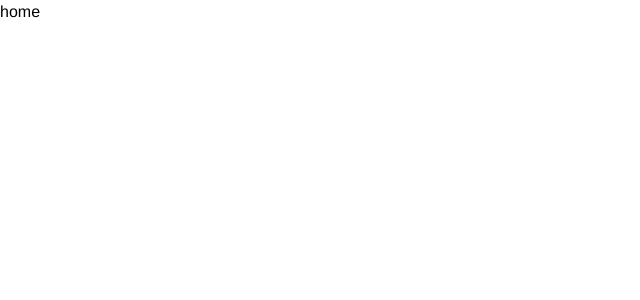
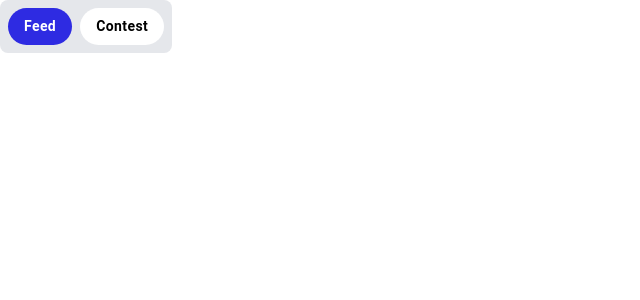
Before and after one commit to zernrack/PicQuest, a React (Vite) app in the folder client/: page / in a window 1280 px wide. Shown: the top 300 px of the page, without its empty margins (0-640 px from the left). Built offline with nearby package versions, Linux system fonts and the light colour scheme.

Commit message:
Add Selector to Home page

```diff
--- a/client/package.json
+++ b/client/package.json
@@ -11,7 +11,7 @@
   "dependencies": {
     "@emotion/react": "^11.10.5",
     "@emotion/styled": "^11.10.5",
-    "@mui/material": "^5.11.8",
+    "@mui/material": "^5.11.9",
     "prettier": "^2.8.3",
     "react": "^18.2.0",
     "react-dom": "^18.2.0",
--- a/client/src/pages/home/home.jsx
+++ b/client/src/pages/home/home.jsx
@@ -1,7 +1,12 @@
-import React from 'react'
+import React from "react";
+import TabSelector from "./selector";
 
 export default function Home() {
   return (
-    <div>home</div>
-  )
+    <>
+      <div className="min-h-screen w-fit gap-2">
+        <TabSelector></TabSelector>
+      </div>
+    </>
+  );
 }
--- /dev/null
+++ b/client/src/pages/home/selector/TabButton/TabButton.jsx
@@ -0,0 +1,16 @@
+import React from "react";
+import Button from "@mui/material/Button";
+import "./styles.css";
+
+export default function TabButton(props) {
+  return (
+    <>
+      <Button
+        className={props.checked ? "TabButton active" : "TabButton"}
+        onClick={props.onClick}
+      >
+        {props.title}
+      </Button>
+    </>
+  );
+}
--- /dev/null
+++ b/client/src/pages/home/selector/TabButton/styles.css
@@ -0,0 +1,16 @@
+.TabButton {
+  background-color: white !important;
+  color: black !important;
+  border: none;
+  border-radius: 100px !important;
+  padding: 6px 16px !important;
+  color: white;
+  text-transform: capitalize !important;
+  font-weight: bold !important;
+  font-size: 0.875rem !important;
+}
+
+.active {
+  background-color: #2e2be2 !important;
+  color: white !important;
+}
--- /dev/null
+++ b/client/src/pages/home/selector/index.jsx
@@ -0,0 +1,53 @@
+import React from "react";
+import TabButton from "./TabButton/TabButton";
+
+export default function TabSelector() {
+  const [buttons, setButtons] = React.useState([
+    {
+      title: "Feed",
+      checked: true,
+      value: <>h1</>,
+    },
+    {
+      title: "Contest",
+      checked: false,
+      value: <>h2</>,
+    },
+  ]);
+  const [component, setComponent] = React.useState("Feed");
+  function updateState(title) {
+    setButtons((prevButtons) =>
+      prevButtons.map((button) => {
+        return button.title === title
+          ? { ...button, checked: true }
+          : { ...button, checked: false };
+      })
+    );
+    //    console.log(buttons);
+  }
+
+  const ButtonElements = buttons.map((button) => {
+    return (
+      <TabButton
+        title={button.title}
+        checked={button.checked}
+        onClick={() => updateState(button.title)}
+        value={button.value}
+      />
+    );
+  });
+
+  React.useEffect(() => {
+    var found = buttons.find((button) => button.checked);
+    setComponent(found.value);
+  }, [buttons]);
+  return (
+    <>
+      <div className="m-auto max-w-4xl min-w-fit md:p-0 md:pl-12 md:pr-12 md:pb-12">
+        <div className="h-auto p-2 flex bg-gray-200 mb-4 w-fit gap-2 rounded-lg">
+          {ButtonElements}
+        </div>
+      </div>
+    </>
+  );
+}
```
Also changed, not shown: client/src/App.jsx (+5 -6 lines), 1 other file (tests, documents, lock files or other folders).
